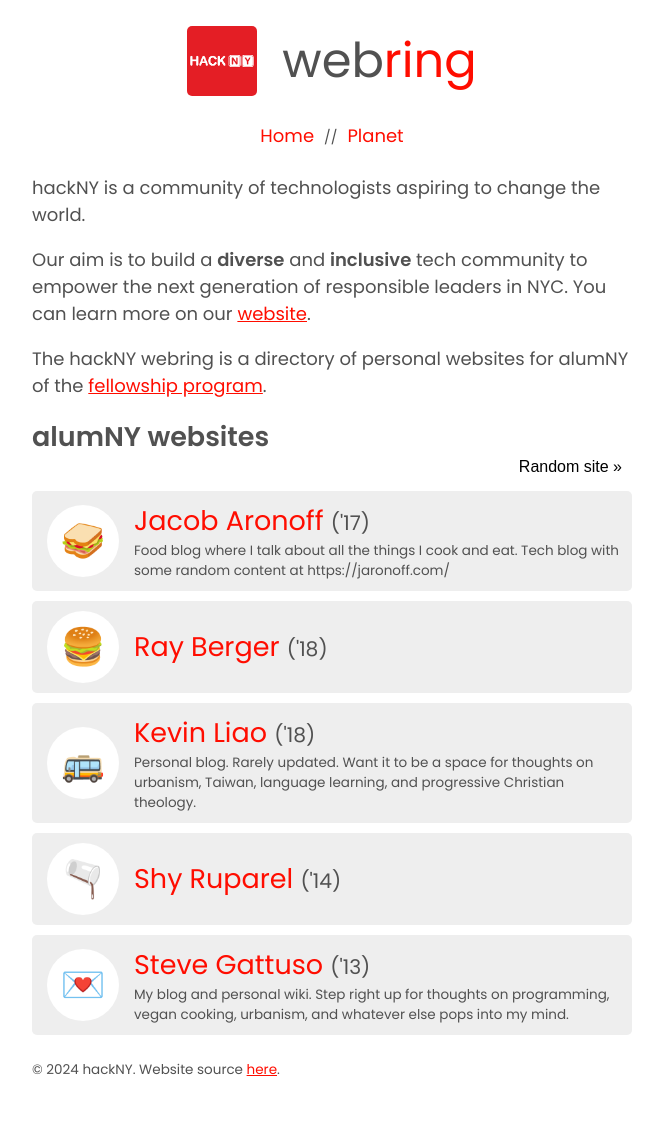
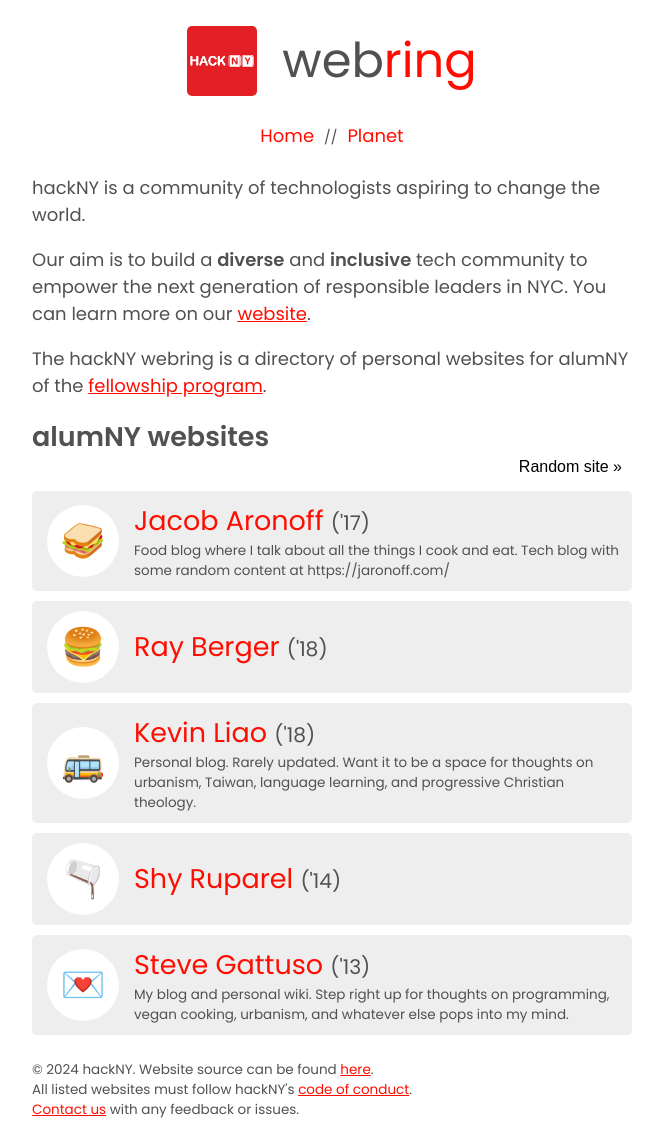
Before and after one commit to hackny/webring, a Jekyll site: the page built from index.html, in a window 1280 px wide. Shown: the whole page, without its empty margins (308-971 px from the left). Built offline with Jekyll 4.4.1, drawn with Linux system fonts in a browser that asks for light colours; before the commit the page ends 1105 px from its top, so only the background shows below that.

Commit message:
add code of conduct to footer

```diff
--- a/_layouts/base.html
+++ b/_layouts/base.html
@@ -23,8 +23,11 @@
       {{ content }}
     </div>
     <footer class="container">
-      &copy; {{ site.time | date: "%Y" }} hackNY. Website source
-      <a href="https://github.com/hackny/webring">here</a>.
+        &copy; {{ site.time | date: "%Y" }} hackNY. Website source can be found
+        <a href="https://github.com/hackny/webring">here</a>.<br />
+        All listed websites must follow hackNY's <a href="https://docs.google.com/document/d/1QrqwO4sRrDdLga3iROksF6Pchn03l3ZcnBD3OGstg88/edit#heading=h.2tcd9uku7xv8">code of conduct</a>.<br />
+        <a href="mailto:steve@stevegattuso.me">Contact us</a> with any feedback or issues.
+      </p>
     </footer>
   </body>
 </html>
```
